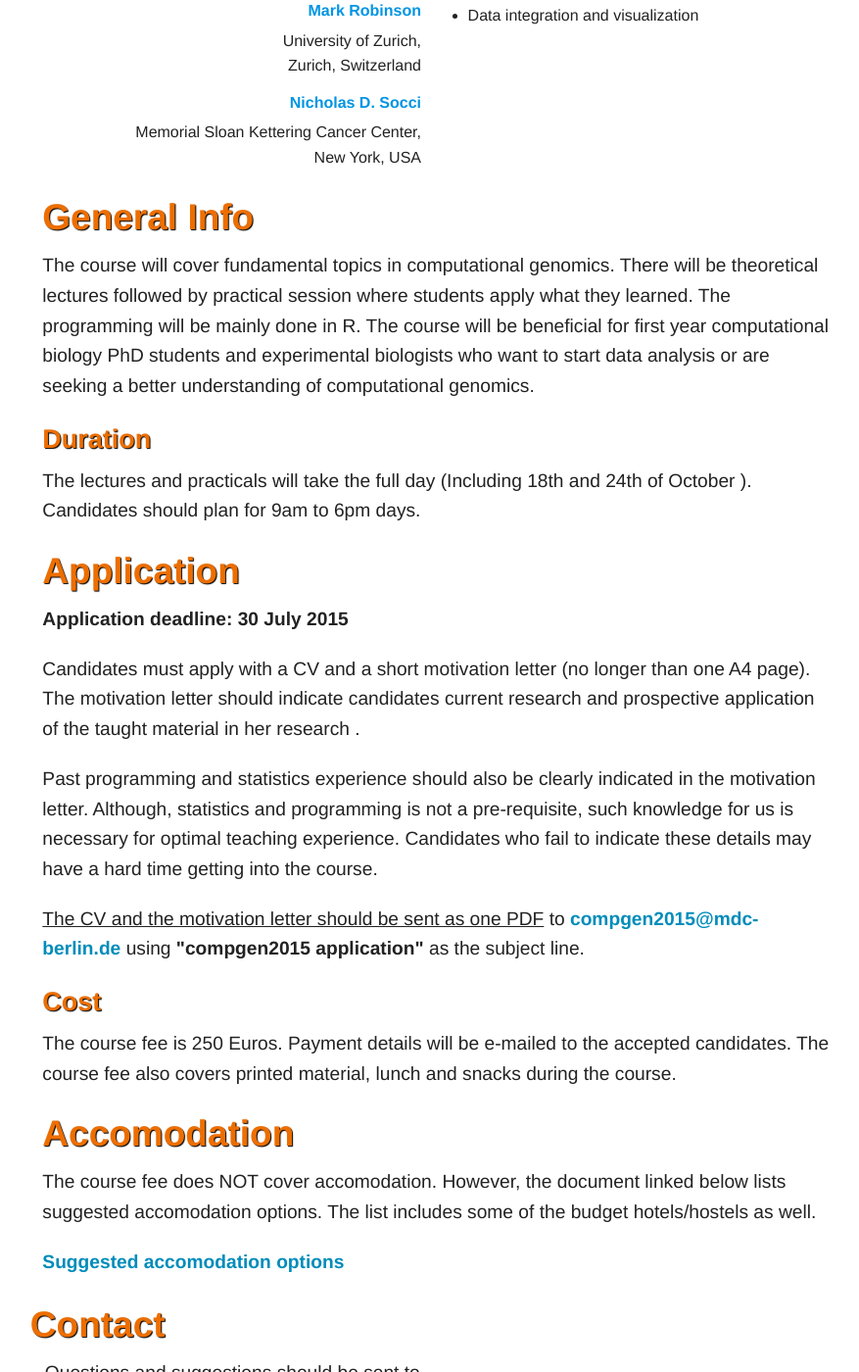
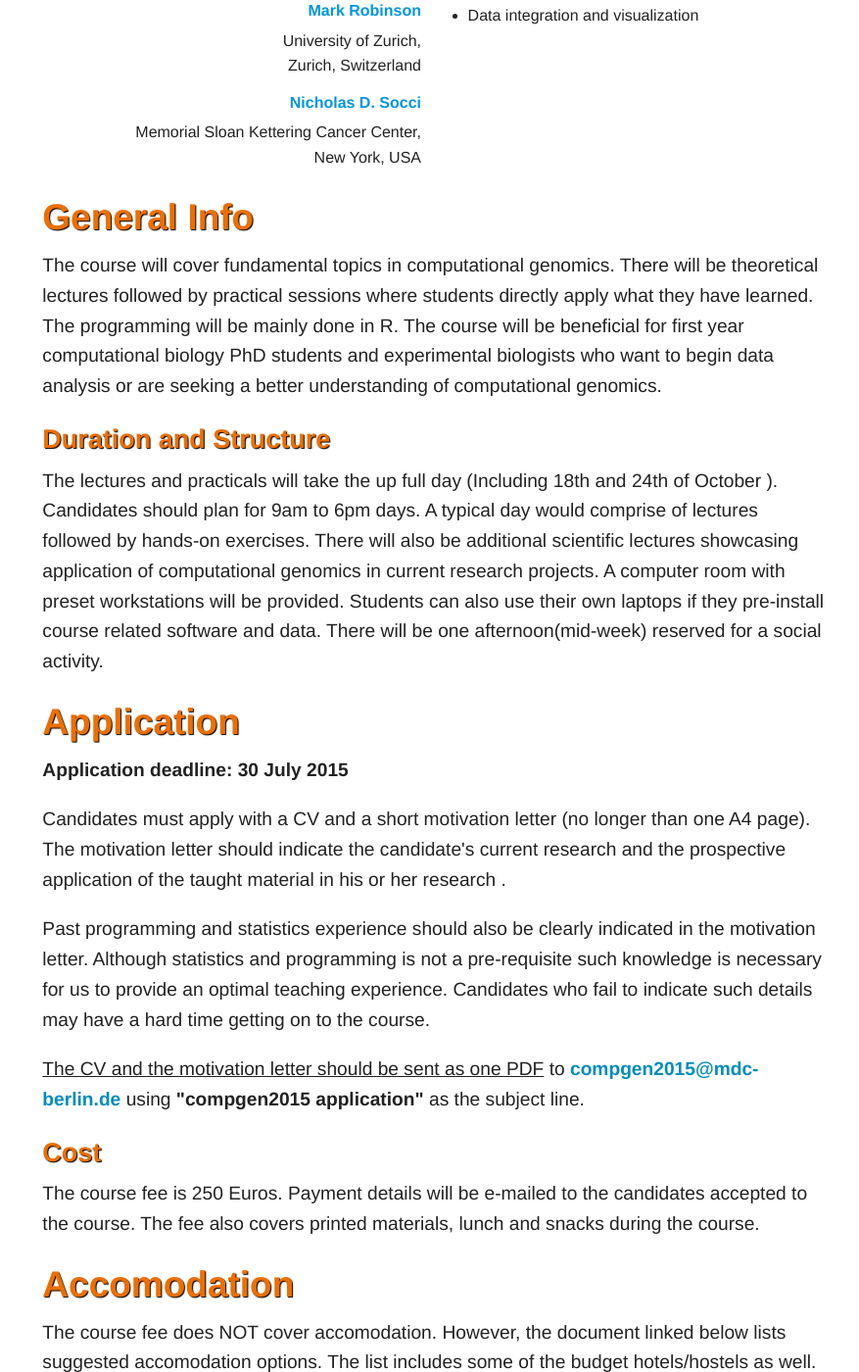
Before and after one commit to BIMSBbioinfo/compgen, a Jekyll site: the page 2015/index.html, which Jekyll copies as it is, in a window 1280 px wide and 1400 px high, scrolled down 1059 px. Shown: the whole window at 98% size, without its empty margins (195-1072 px from the left). Built offline with Jekyll 4.4.1, drawn with Linux system fonts in a browser that asks for light colours; nearby versions of some CDN libraries; library files that are not in the unit come from our copies; some of the changed text lies outside the part shown.

Commit message:
Update index.html

```diff
--- a/2015/index.html
+++ b/2015/index.html
@@ -82,19 +82,21 @@
           genomics.
 
           There will be theoretical lectures followed by practical
-          session where students apply what they learned. The
+          sessions where students directly apply what they have learned. The
           programming will be mainly done in R.
 
           The course will be beneficial for first year computational
           biology PhD students and experimental biologists who want to
-          start data analysis or are seeking a better understanding of
+          begin data analysis or are seeking a better understanding of
           computational genomics.
         </p>
-        <h3 id="Duration">Duration</h3>
+        <h3 id="Duration">Duration and Structure</h3>
         <p>
-          The lectures and practicals will take the full day
+          The lectures and practicals will take the up full day
           (Including 18th and 24th of October ). Candidates should
-          plan for 9am to 6pm days.
+          plan for 9am to 6pm days. A typical day would comprise of lectures followed by hands-on exercises. There will also be additional scientific lectures showcasing application of computational genomics in current research projects.
+          A computer room with preset workstations will be provided. Students can also use their own laptops if they pre-install course related software and data.
+          There will be one afternoon(mid-week) reserved for a social activity.
         </p>
 
 
@@ -103,16 +105,16 @@
         <p>
           Candidates must apply with a CV and a short motivation
           letter (no longer than one A4 page).  The motivation letter
-          should indicate candidates current research and prospective
-          application of the taught material in her research .
+          should indicate the candidate's current research and the prospective
+          application of the taught material in his or her research .
         </p>
         <p>
           Past programming and statistics experience should also be
-          clearly indicated in the motivation letter.  Although,
-          statistics and programming is not a pre-requisite, such
-          knowledge for us is necessary for optimal teaching
-          experience.  Candidates who fail to indicate these details
-          may have a hard time getting into the course.
+          clearly indicated in the motivation letter.  Although
+          statistics and programming is not a pre-requisite such
+          knowledge is necessary for us to provide an optimal teaching
+          experience.  Candidates who fail to indicate such details
+          may have a hard time getting on to the course.
         </p>
         <p>
           <u>The CV and the motivation letter should be sent as one
@@ -125,8 +127,8 @@
         <h3 id="Cost">Cost</h3>
         <p>
           The course fee is 250 Euros. Payment details will be
-          e-mailed to the accepted candidates. The course fee also covers
-          printed material, lunch and snacks during the course.
+          e-mailed to the candidates accepted to the course. The fee also covers
+          printed materials, lunch and snacks during the course.
         </p>
 
 
@@ -148,6 +150,10 @@
             e-mails
           </p>
           <a href="mailto:compgen2015@mdc-berlin.de">compgen2015@mdc-berlin.de</a> or <a href="mailto:altuna.akalin@mdc-berlin.de">altuna.akalin@mdc-berlin.de</a>
+         <p>
+            We look forward to hearing from you.
+          </p>
+
         </div>
       </div>
     </div>
```
